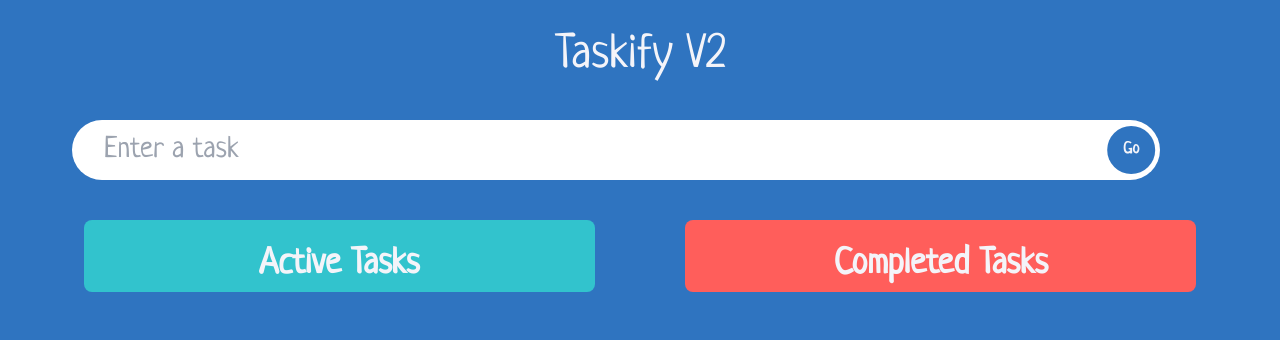
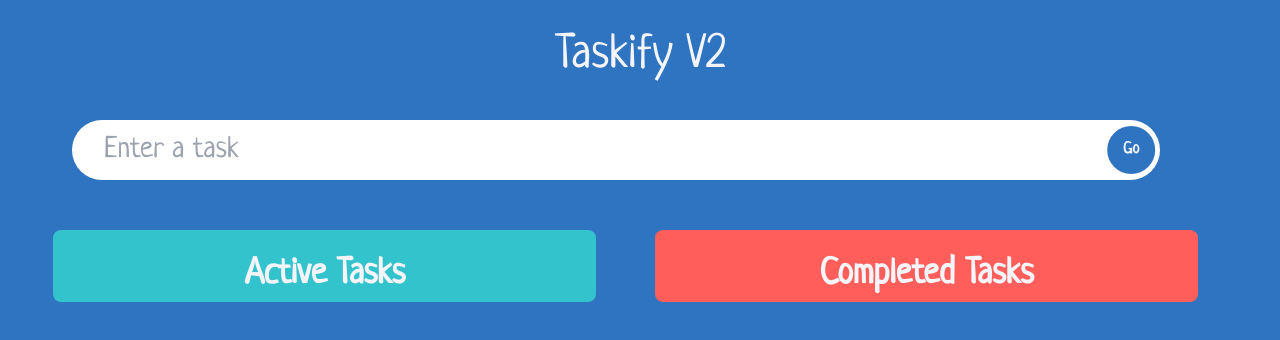
Before and after one commit to khajornritdacha/taskify-v2, a React (Vite) app: page / in a window 1280 px wide. Shown: the top 340 px of the page. Built offline with nearby package versions, Linux system fonts and the light colour scheme.

Commit message:
added .container css for fixing strictMode bug and fixed the drag and drop bug (Found that the placeholder didn't bug but the drag and drop bugged instead)

```diff
--- a/src/App.tsx
+++ b/src/App.tsx
@@ -10,7 +10,7 @@ export default function App() {
 
   const handleAdd = (event: React.FormEvent) => {
     event.preventDefault();
-    if (todo != "") {
+    if (todo !== "") {
       setTodos([...todos, todo]);
       setTodo("");
     }
@@ -31,7 +31,7 @@ export default function App() {
       tmp = currentTodos[source.index];
       currentTodos.splice(source.index, 1);
     }
-    else if (source.droppableId === 'CompletedTodosList') {
+    else {
       tmp = currentCompletedTodos[source.index];
       currentCompletedTodos.splice(source.index, 1);
     }
--- a/src/components/SingleTask.tsx
+++ b/src/components/SingleTask.tsx
@@ -66,7 +66,7 @@ const SingleTask: React.FC<Props> = ({ index, task, isCompleted, todos, setTodos
   }, [isEditing]);
 
   return (
-    <Draggable draggableId={task} index={index}>
+    <Draggable key={task} draggableId={task} index={index}>
       {(provided) => (
         <form onSubmit={handleEdit} {...provided.draggableProps} {...provided.dragHandleProps} ref={provided.innerRef}>
           <div className="my-4 mx-4 flex h-20 rounded-lg bg-[url('https://img.freepik.com/free-photo/crumpled-yellow-paper-background-close-up_60487-2390.jpg?size=626&ext=jpg')] px-4 text-2xl text-black hover:scale-[1.03] hover:shadow-todo">
--- a/src/components/TaskContainer.tsx
+++ b/src/components/TaskContainer.tsx
@@ -1,5 +1,6 @@
 import { Droppable } from 'react-beautiful-dnd';
 import SingleTask from './SingleTask';
+import { useStrictDroppable } from '../hooks/UseStrictDroppable';
 
 interface Props {
   tasks: string[];
@@ -11,11 +12,13 @@ interface Props {
 }
 
 const TaskContainer: React.FC<Props> = ({ tasks, isCompleted, todos, setTodos, completedTodos, setCompletedTodos }) => {
-  return (
-    <Droppable droppableId={isCompleted ? `CompletedTodosList` : `UnCompletedTodosList`}>
+  const [enabled] = useStrictDroppable(false);
+
+  return <div className="container">
+    {enabled && <Droppable droppableId={isCompleted ? `CompletedTodosList` : `UnCompletedTodosList`}>
       {(provided) => (
         <div
-          className={`h-fit min-w-[85%] rounded-lg ${
+          className={`h-fit min-w-[95%] rounded-lg ${
             !isCompleted ? 'bg-maximum-blue-green' : 'bg-orange-red-crayola'
           }`} ref={provided.innerRef} {...provided.droppableProps}
         >
@@ -28,8 +31,8 @@ const TaskContainer: React.FC<Props> = ({ tasks, isCompleted, todos, setTodos, c
           {provided.placeholder}
         </div>
       )}
-    </Droppable>
-  );
+    </Droppable>}
+  </div>
 };
 
 export default TaskContainer;
--- /dev/null
+++ b/src/hooks/UseStrictDroppable.tsx
@@ -0,0 +1,20 @@
+import { useEffect, useState } from 'react'
+
+export const useStrictDroppable = (loading: boolean) => {
+  const [enabled, setEnabled] = useState(false)
+
+  useEffect(() => {
+    let animation: any
+
+    if (!loading) {
+      animation = requestAnimationFrame(() => setEnabled(true))
+    }
+
+    return () => {
+      cancelAnimationFrame(animation)
+      setEnabled(false)
+    }
+  }, [loading])
+
+  return [enabled]
+}
--- a/src/index.css
+++ b/src/index.css
@@ -6,3 +6,11 @@
     font-family: 'Neucha';
     src: url('./assets/fonts/Neucha-Regular.ttf');
 }
+
+.container {
+    display: flex;
+    width: 95%;
+    margin-top: 10px;
+    justify-content: space-between;
+    align-items: flex-start;
+}
--- a/src/main.tsx
+++ b/src/main.tsx
@@ -4,7 +4,7 @@ import App from './App'
 import './index.css'
 
 ReactDOM.createRoot(document.getElementById('root') as HTMLElement).render(
-  // <React.StrictMode>
+  <React.StrictMode>
     <App />
-  // </React.StrictMode>
+  </React.StrictMode>
 )
```
